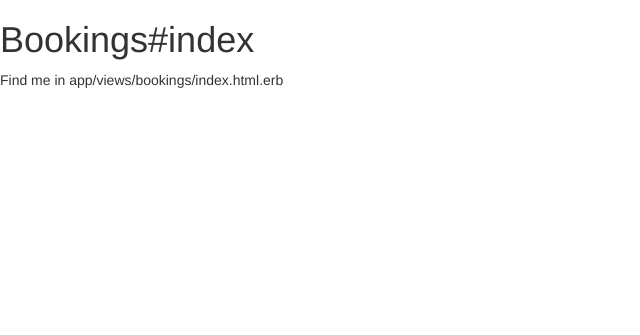
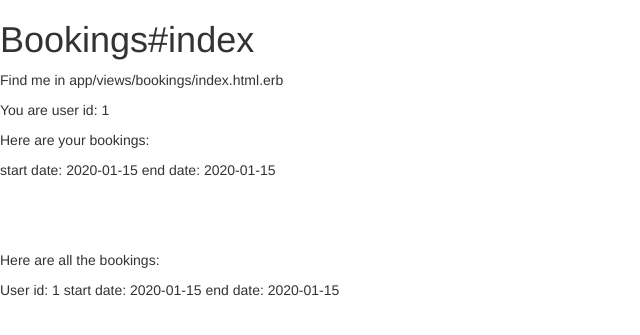
Before and after one commit to moseskim9/ride-on, a Rails app: page /bookings in a window 1280 px wide. Shown: the top 335 px of the page, without its empty margins (0-640 px from the left). Run offline with Rails 7, Linux system fonts and the light colour scheme; a user stored in the database is signed in; tables that the repository leaves empty hold one stand-in row (values such as "Sample post"); style sheets or scripts are compiled from the project's sources; some libraries are stand-ins or nearby versions.

Commit message:
fixing review and booking controllers and creating booking listing for specific user

```diff
--- a/app/controllers/bookings_controller.rb
+++ b/app/controllers/bookings_controller.rb
@@ -1,8 +1,14 @@
 class BookingsController < ApplicationController
   before_action :find_booking, only: [:show, :edit, :update, :destroy]
+    before_action :find_current_user, only: [:index, :show, :create, :user_bookings]
 
   def index
     @bookings = Booking.all
+    @user_bookings = @current_user.bookings
+  end
+
+  def user_bookings
+
   end
 
   def show
@@ -13,7 +19,6 @@ class BookingsController < ApplicationController
   end
 
   def create
-    @user = current_user
     @booking = @user.bookings.build(booking_params)
     if @booking.save
       redirect_to booking_path(@booking.id)
@@ -35,7 +40,12 @@ class BookingsController < ApplicationController
   end
 
 
+
   private
+
+  def find_current_user
+    @current_user = current_user
+  end
 
   def find_booking
     @booking = Booking.find(params[:id])
--- a/app/controllers/reviews_controller.rb
+++ b/app/controllers/reviews_controller.rb
@@ -2,13 +2,16 @@ class ReviewsController < ApplicationController
   before_action :find_review, only: [:show]
 
   def index
+    @booking = Booking.find(params[:booking_id])
     @reviews = Review.all
   end
 
   def show
+    @booking = Booking.find(params[:booking_id])
   end
 
   def new
+    @booking = Booking.find(params[:booking_id])
     @review = Review.new
   end
 
@@ -18,7 +21,7 @@ class ReviewsController < ApplicationController
     if @review.save
       redirect_to booking_path(@booking)
     else
-      redirect_to booking_path
+      render :new
     end
   end
 
--- a/app/models/booking.rb
+++ b/app/models/booking.rb
@@ -1,6 +1,6 @@
 class Booking < ActiveRecord::Base
   belongs_to :user
   belongs_to :bike
-  belongs_to :reviews
+  has_many :reviews
 
 end
--- a/app/models/review.rb
+++ b/app/models/review.rb
@@ -1,3 +1,4 @@
 class Review < ActiveRecord::Base
   belongs_to :booking
+  has_many :users, :through => :bookings
 end
--- a/app/views/bookings/index.html.erb
+++ b/app/views/bookings/index.html.erb
@@ -1,2 +1,25 @@
+<div class="show-box">
+
 <h1>Bookings#index</h1>
 <p>Find me in app/views/bookings/index.html.erb</p>
+
+<p> You are user id: <%= @current_user.id %> </p>
+
+<p> Here are your bookings:</p>
+
+
+<% @user_bookings.each do |b| %>
+<p> start date: <%= b.start_date %> end date: <%= b.end_date%> </p>
+<% end %>
+
+<br>
+<br>
+<br>
+
+<p> Here are all the  bookings:</p>
+<% @bookings.each do |b| %>
+
+<p> User id: <%= b.user_id %> start date: <%= b.start_date %> end date: <%= b.end_date%> </p>
+<% end %>
+
+</div>
```
Also changed, not shown: app/views/reviews/new.html.erb (+16 -2 lines), app/views/reviews/show.html.erb (+11 -2 lines).
